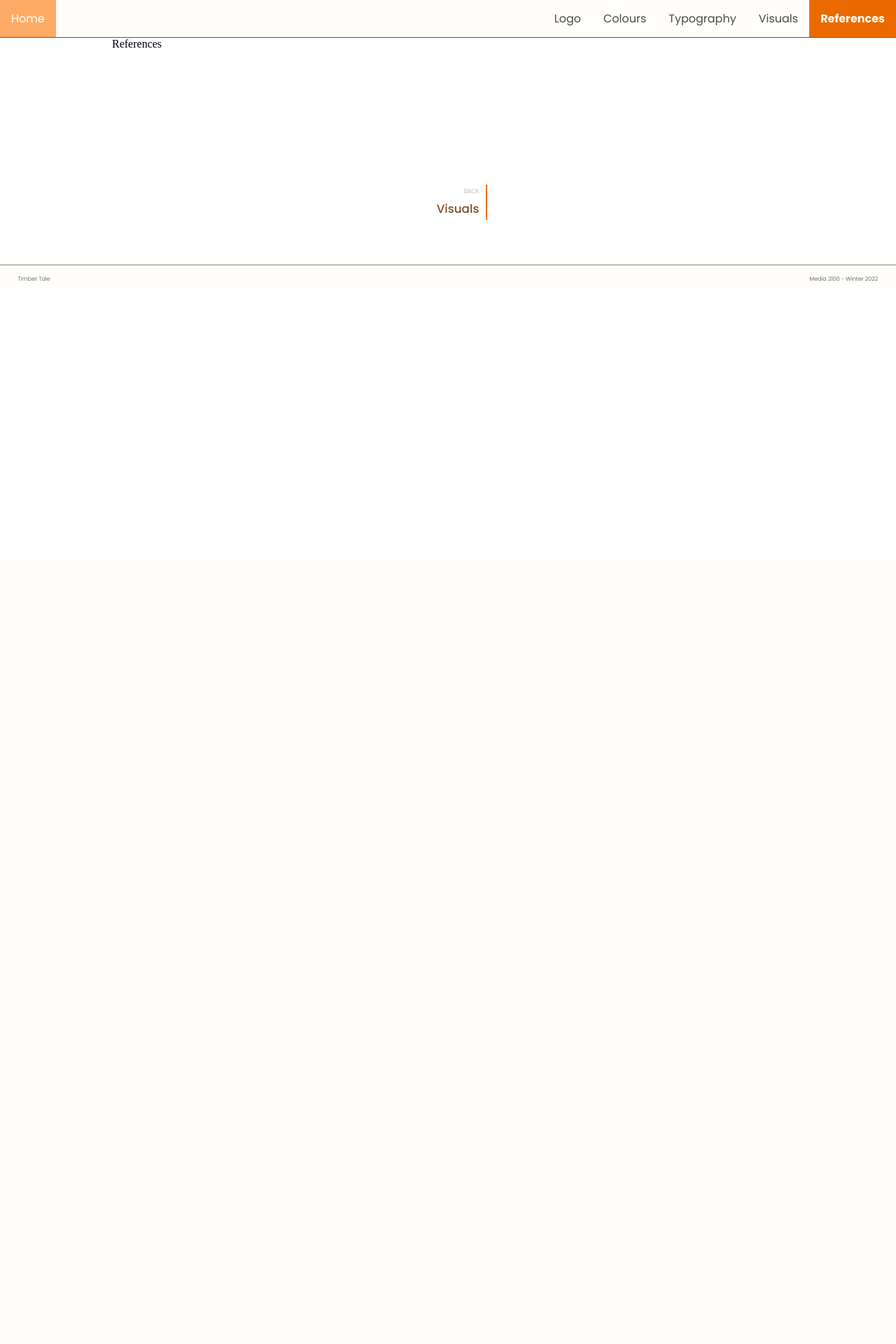
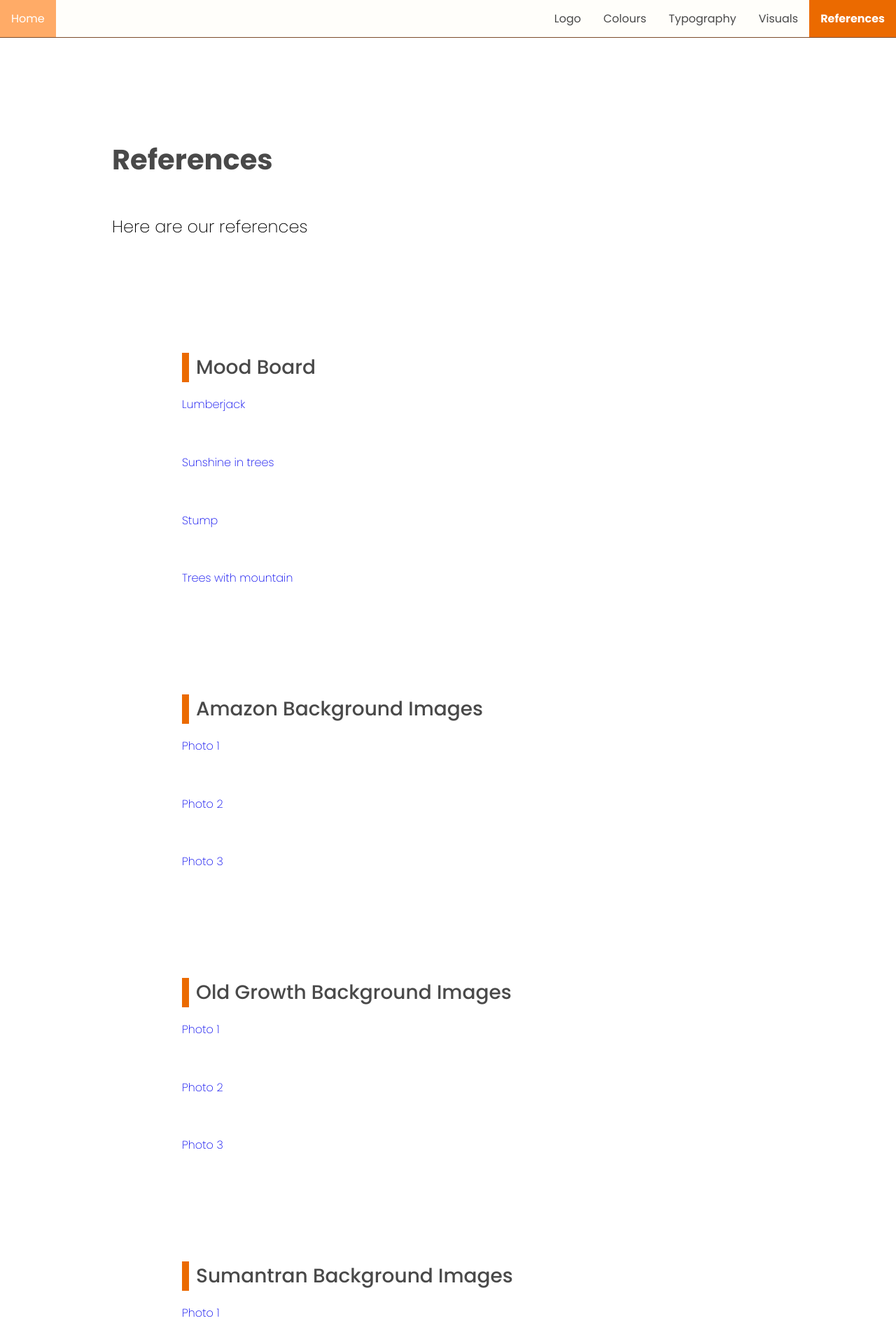
Before and after one commit to MadiMagpie/styleguide, a PHP site: page /pages/references.html in a window 1280 px wide. Shown: the top 1920 px of the page at 70% size. Before the commit the page ends 401 px from the top, so only its background shows below. Run offline with PHP 8.4, Linux system fonts and the light colour scheme.

Commit message:
Reference and layout

```diff
--- a/index.html
+++ b/index.html
@@ -39,7 +39,7 @@
                 </div>
                 <div class ="index_right colflex">
                         <div class = "topright">
-                                title and logo here
+                                <img src="imgs/logo/timbertale_titletop.svg">
                         </div>
                         <div class = "bottomright">
                                 description here
--- a/pages/imagery.html
+++ b/pages/imagery.html
@@ -10,7 +10,7 @@
         <link rel="manifest" href="imgs/favicon_io/site.webmanifest">
         <link rel="preconnect" href="https://fonts.googleapis.com">
         <link rel="preconnect" href="https://fonts.gstatic.com" crossorigin>
-        <link href="https://<link rel="preconnect" href="https://fonts.googleapis.com">
+                <link rel="preconnect" href="https://fonts.googleapis.com">
         <link rel="preconnect" href="https://fonts.gstatic.com" crossorigin>
         <link rel="preconnect" href="https://fonts.googleapis.com">
         <link rel="preconnect" href="https://fonts.gstatic.com" crossorigin>
@@ -88,6 +88,10 @@
                                 <img src="../imgs/visuals/sumatran.svg">
                         </div>
                         <h2>Layouts</h2>
+                        <div class="desc">With a 428px screen we have a margin of 69px, two 130px columns and a middle gutter of 30px for a total of 290px. For vertical spacing we went with 52px between items.</div>
+                        <div class="layout">
+                                <img src="../imgs/visuals/Layoutgrid.png">
+                        </div>
                 </div>
         </main>
 
--- a/pages/references.html
+++ b/pages/references.html
@@ -41,7 +41,38 @@
         </header>
         <main>
                 <div class = "heading">
-                        <div class = "references_title">References</div>
+                        <h1>References</h1>
+                        <div class="main_desc">Here are our references</div>
+                </div>
+                <div class="ref_section">
+                        <h2>Mood Board</h2>
+                        <a class="desc" href="https://www.vecteezy.com/vector-art/140556-lumberjack-with-axe?utm_source=pinterest&utm_medium=social" target="_blank">Lumberjack</a>
+                        <a class="desc" href="https://www.vecteezy.com/vector-art/217388-vector-nature-landscape-illustration?utm_source=pinterest&utm_medium=social" target="_blank">Sunshine in trees</a>
+                        <a class="desc" href="https://www.vecteezy.com/vector-art/263178-tree-stump?utm_source=pinterest&utm_medium=social" target="_blank">Stump</a>
+                        <a class="desc" href="https://www.vecteezy.com/vector-art/203030-vector-forest-landscape-illustration" target="_blank">Trees with mountain</a>
+                </div>
+                <div class="ref_section">
+                        <h2>Amazon Background Images</h2>
+                        <a class="desc" href="https://rainforests.mongabay.com/amazon/" target="_blank">Photo 1</a>
+                        <a class="desc" href="https://www.pexels.com/photo/green-forest-2739664/" target="_blank">Photo 2</a>
+                        <a class="desc" href="https://www.ft.com/content/9bb87474-49de-4ac1-92f0-cc291f789357" target="_blank">Photo 3</a>
+                </div>
+                <div class="ref_section">
+                        <h2>Old Growth Background Images</h2>
+                        <a class="desc" href="https://ancientforestalliance.org/caycuse-watershed-logging-2020/" target="_blank">Photo 1</a>
+                        <a class="desc" href="https://www.vicnews.com/news/b-c-s-logging-industry-pleads-for-certainty-as-push-away-from-old-growth-continues/" target="_blank">Photo 2</a>
+                        <a class="desc" href="https://www.treehugger.com/what-are-old-growth-forests-5120050" target="_blank">Photo 3</a>
+                </div>
+                <div class="ref_section">
+                        <h2>Sumantran Background Images</h2>
+                        <a class="desc" href="https://wwf.panda.org/wwf_news/?200005/Saving-Sumatra" target="_blank">Photo 1</a>
+                        <a class="desc" href="https://www.tripsavvy.com/guide-to-the-national-parks-in-sumatra-5114076" target="_blank">Photo 2</a>
+                        <a class="desc" href="https://www.theguardian.com/environment/gallery/2009/oct/06/deforestation-sumatra-redd" target="_blank">Photo 3</a>
+
+                </div>
+                <div class="ref_section">
+                        <h2>Icons</h2>
+                        <a class="desc" href="https://www.figma.com/community/plugin/735098390272716381/Iconify" target="_blank">Iconify</a>
                 </div>
         </main>
         <footer class = "colflex">
--- a/style.css
+++ b/style.css
@@ -168,6 +168,7 @@ h2{
         font-weight: 200;
         margin-bottom:3%;
         margin-left: 100px;
+        width: fit-content;
 
 }
 
@@ -266,6 +267,16 @@ h2{
         width: 106%;
 }
 
+.ref_section {
+        display: flex;
+        flex-direction: column;
+}
+
+.layout img {
+        width: 40%;
+        display: flex;
+        justify-content: center;
+}
 @media screen and (max-width: 600px) {
         .topnav a:not(:last-child) {
                 display: none;
```
Also changed, not shown: imgs/visuals/Layoutgrid.png (added).
